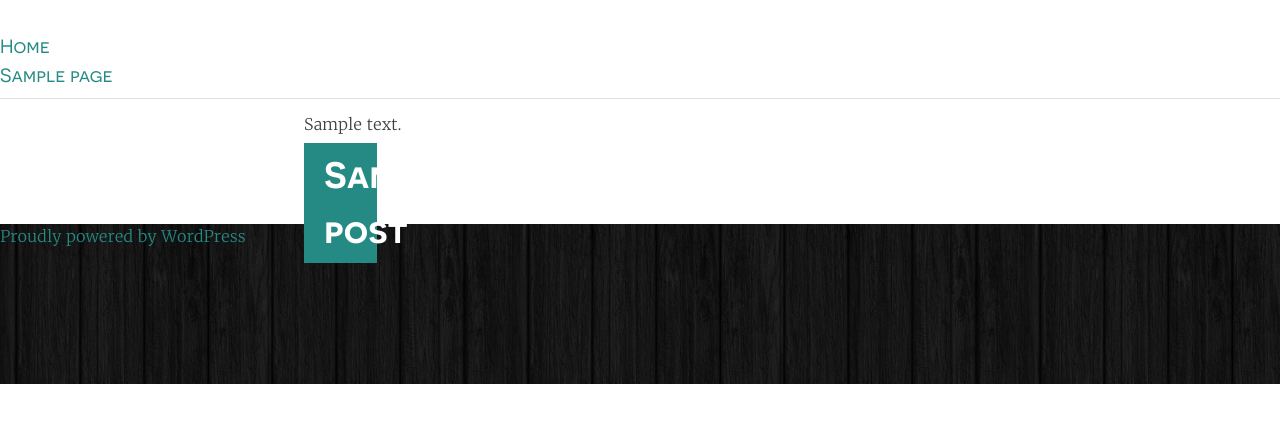
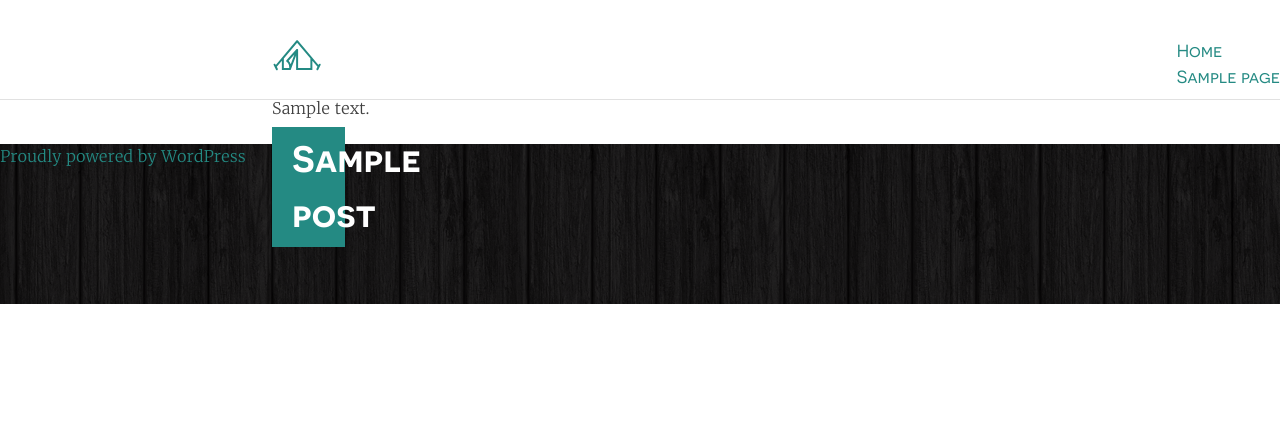
Before and after one commit to selikem/inhabitent-site, a WordPress theme: template themes/inhabitent/page.php in a window 1280 px wide. Shown: the top 423 px of the page. Run offline with PHP 8.4 and a stand-in for WordPress, Linux system fonts and the light colour scheme; the site name, menu and one post (Sample post) are stand-ins, and other content is empty; some libraries are stand-ins or nearby versions.

Commit message:
style header and about page

```diff
--- a/themes/inhabitent/functions.php
+++ b/themes/inhabitent/functions.php
@@ -83,10 +83,15 @@ add_filter( 'stylesheet_uri', 'red_starter_minified_css', 10, 2 );
  * Enqueue scripts and styles.
  */
 function inhabitent_scripts() {
-	wp_enqueue_style( 'red-starter-style', get_stylesheet_uri() );
-
+	wp_enqueue_style( 'inhabitent-style', get_stylesheet_uri() );
+	$about_hero_url = CFS()->get( 'hero_image' );
+	$about_hero_style = ".custom-hero {
+		background: linear-gradient( to bottom, rgba(0,0,0,0.4) 0%, rgba(0,0,0,0.4) 100% ), url($about_hero_url) no-repeat center bottom;
+		background-size: cover, cover;
+	}";
+	wp_add_inline_style('inhabitent-style', $about_hero_style);
 	wp_enqueue_script( 'font-awesome', 'https://use.fontawesome.com/4ce53ecc7f.js', array(), '4.7.0');
-	wp_enqueue_script( 'red-starter-skip-link-focus-fix', get_template_directory_uri() . '/build/js/skip-link-focus-fix.min.js', array(), '20130115', true );
+	wp_enqueue_script( 'inhabitent-skip-link-focus-fix', get_template_directory_uri() . '/build/js/skip-link-focus-fix.min.js', array(), '20130115', true );
 
 	if ( is_singular() && comments_open() && get_option( 'thread_comments' ) ) {
 		wp_enqueue_script( 'comment-reply' );
--- a/themes/inhabitent/header.php
+++ b/themes/inhabitent/header.php
@@ -22,8 +22,7 @@
 
 			<header id="masthead" class="site-header" role="banner">
 				<div class="site-branding">
-					<h1 class="site-title screen-reader-text"><a href="<?php echo esc_url( home_url( '/' ) ); ?>" rel="home"><?php bloginfo( 'name' ); ?></a></h1>
-					<p class="site-description"><?php bloginfo( 'description' ); ?></p>
+					<div class="logo"><a href=<?php bloginfo('url') ?>></a></div>
 				</div><!-- .site-branding -->
 
 				<nav id="site-navigation" class="main-navigation" role="navigation">
--- a/themes/inhabitent/sass/_content.scss
+++ b/themes/inhabitent/sass/_content.scss
@@ -54,9 +54,11 @@
 	justify-content: space-between;
 }
 
-.content-area {
-	padding: 4rem;
-	margin-left: 15rem;
+.post , .post-12 {
+	padding-top: 3rem;
+	padding-left: 4rem;
+	padding-right: 4rem;
+	margin-left: 13rem;
 }
 
 .type-post {
--- a/themes/inhabitent/sass/_navigation.scss
+++ b/themes/inhabitent/sass/_navigation.scss
@@ -6,10 +6,12 @@
 	width: 100%;
 	border-bottom: $border_solid;
 	position: fixed;
-	top: 0;
+	top: 30px;
 	background-color: hsla(0,0%,100%,.85);
 	z-index: 3;
 	padding: 0.5rem 0;
+	display: flex;
+	justify-content: space-between;
 }
 
 
@@ -40,9 +42,7 @@ a {
 .main-navigation {
 	clear: both;
 	display: block;
-	width: 100%;
 	.menu-primary-menu-container {
-		width: 100%;
 		height: 100%;
 	}
 	.menu-primary-menu-container ul {
@@ -156,3 +156,32 @@ a {
 		width: 50%;
 	}
 }
+
+
+.site-branding {
+	.logo {
+		background: url("../../images/inhabitent-logo-tent.svg") no-repeat;
+		background-size: 50px 33px;
+		height: 33px;
+		width: 50px;
+		white-space: nowrap;
+		overflow: hidden;
+		position: relative;
+		left: 17rem;
+	}
+}
+
+
+.page-template-page-about {
+	.site-header {
+		a {
+			color: $brand_white;
+		}
+		background: rgba(0,0,0,0);
+		border : 0px solid #000;
+	}
+	.site-branding .logo {
+		background: url("../../images/inhabitent-logo-tent-white.svg") no-repeat;
+		background-size: 50px 33px;
+	}
+}
--- a/themes/inhabitent/sass/_typography.scss
+++ b/themes/inhabitent/sass/_typography.scss
@@ -74,7 +74,7 @@ a {
 
 .main-navigation {
 	font-family: $font__accent;
-	@include font-size(1.2);
+	@include font-size(1.1);
 }
 
 .entry-meta {
--- a/themes/inhabitent/style.css
+++ b/themes/inhabitent/style.css
@@ -328,8 +328,8 @@ a {
 
 .main-navigation {
   font-family: "novocento", Courier, monospace;
-  font-size: 19.2px;
-  font-size: 1.2rem; }
+  font-size: 17.6px;
+  font-size: 1.1rem; }
 
 .entry-meta {
   font-family: "novocento", Courier, monospace;
@@ -465,10 +465,14 @@ textarea {
   width: 100%;
   border-bottom: 1px solid #e1e1e1;
   position: fixed;
-  top: 0;
+  top: 30px;
   background-color: rgba(255, 255, 255, 0.85);
   z-index: 3;
-  padding: 0.5rem 0; }
+  padding: 0.5rem 0;
+  display: -ms-flexbox;
+  display: flex;
+  -ms-flex-pack: justify;
+      justify-content: space-between; }
 
 /* Links */
 a {
@@ -485,10 +489,8 @@ a {
 /* Menus */
 .main-navigation {
   clear: both;
-  display: block;
-  width: 100%; }
+  display: block; }
   .main-navigation .menu-primary-menu-container {
-    width: 100%;
     height: 100%; }
   .main-navigation .menu-primary-menu-container ul {
     display: -ms-flexbox;
@@ -560,6 +562,26 @@ a {
   float: right;
   text-align: right;
   width: 50%; }
+
+.site-branding .logo {
+  background: url("../../images/inhabitent-logo-tent.svg") no-repeat;
+  background-size: 50px 33px;
+  height: 33px;
+  width: 50px;
+  white-space: nowrap;
+  overflow: hidden;
+  position: relative;
+  left: 17rem; }
+
+.page-template-page-about .site-header {
+  background: transparent;
+  border: 0px solid #000; }
+  .page-template-page-about .site-header a {
+    color: #fff; }
+
+.page-template-page-about .site-branding .logo {
+  background: url("../../images/inhabitent-logo-tent-white.svg") no-repeat;
+  background-size: 50px 33px; }
 
 /*--------------------------------------------------------------
 # Accessibility
@@ -682,9 +704,11 @@ a {
   -ms-flex-pack: justify;
       justify-content: space-between; }
 
-.content-area {
-  padding: 4rem;
-  margin-left: 15rem; }
+.post, .post-12 {
+  padding-top: 3rem;
+  padding-left: 4rem;
+  padding-right: 4rem;
+  margin-left: 13rem; }
 
 .type-post .entry-header {
   position: relative;
```
Also changed, not shown: other parts of themes/inhabitent/sass/_content.scss (+31 -1 lines), other parts of themes/inhabitent/style.css (+32 -1 lines), themes/inhabitent/archive-product.php (+14 -18 lines), themes/inhabitent/build/css/style.min.css, themes/inhabitent/images/inhabitent-logo-tent-white.svg (added), 1 other file.
